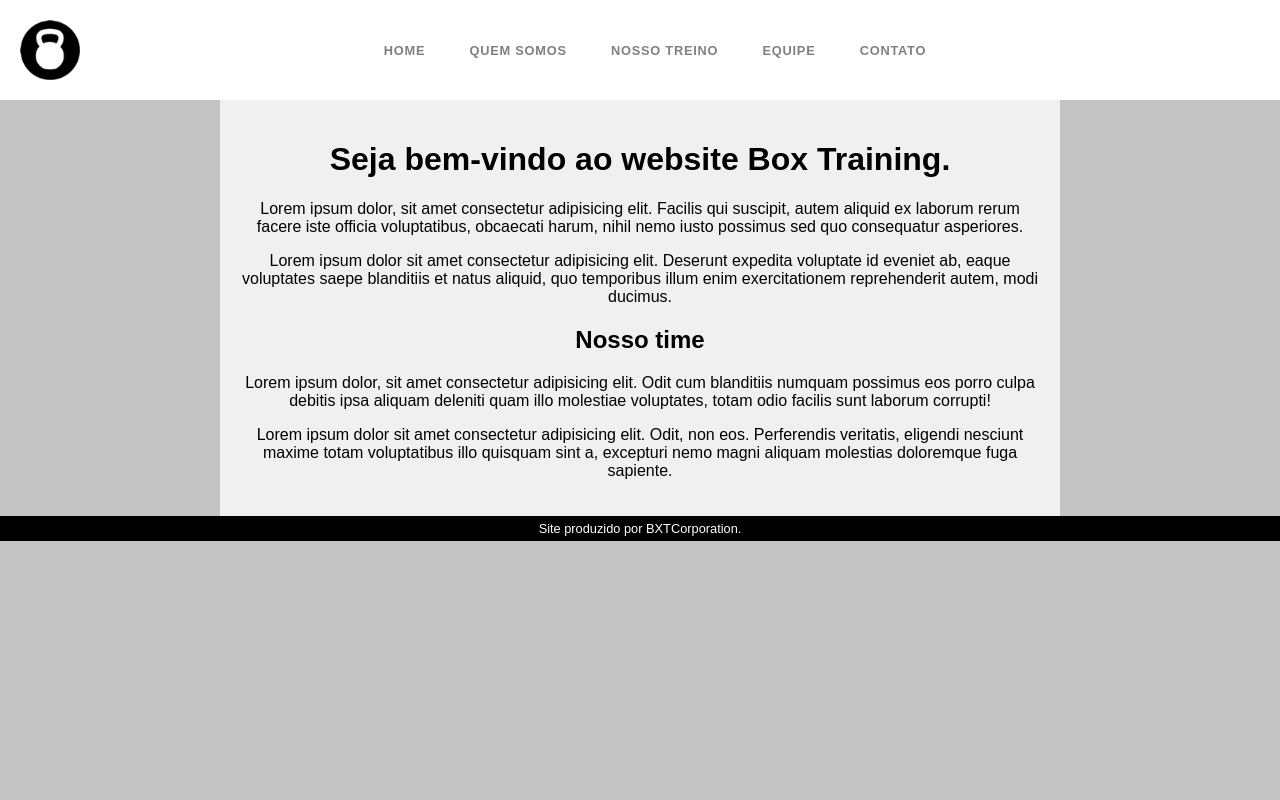
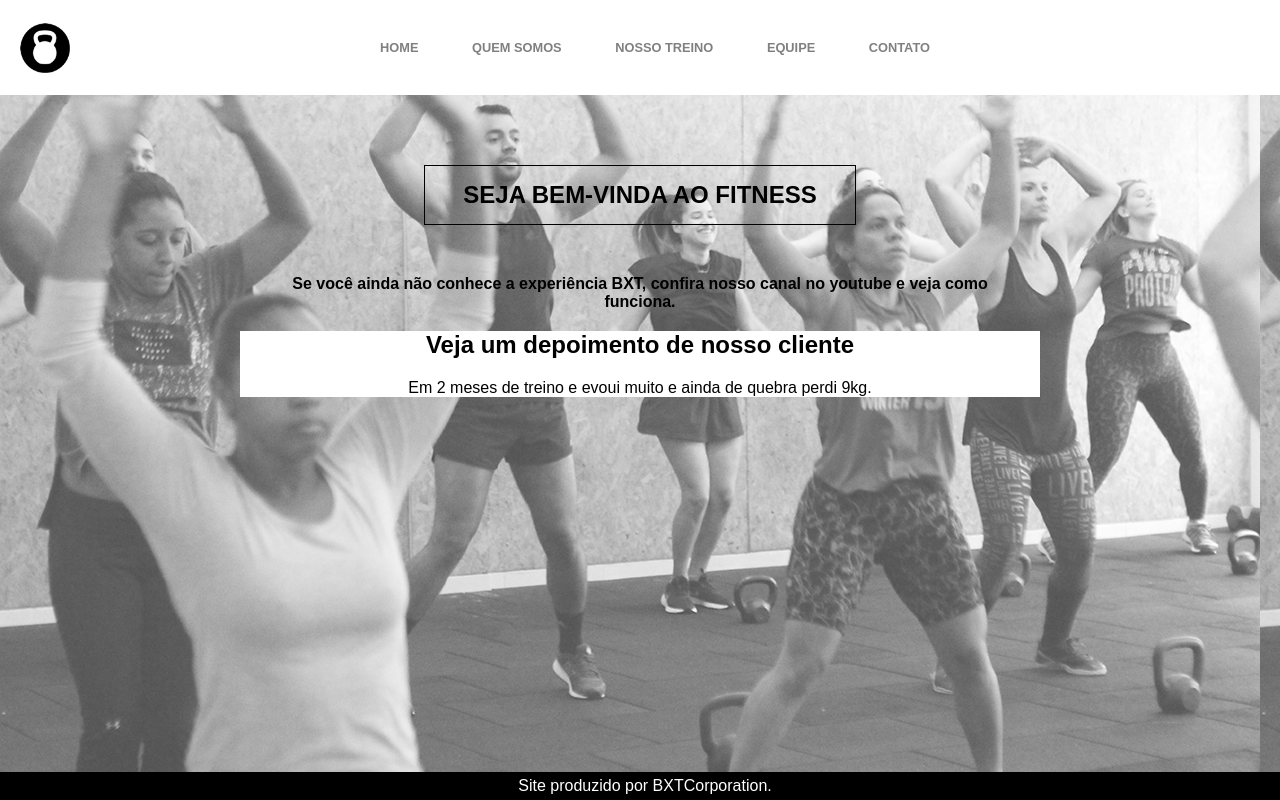
Before and after one commit to JoaoVictorCX/projeto-bxt, a plain HTML site: page index.html in a window 1280 px wide. Drawn offline with Linux system fonts and the light colour scheme.

Commit message:
background

```diff
--- a/index.html
+++ b/index.html
@@ -23,12 +23,14 @@
         </div>
     </header>
     <main>
-        <h1>Seja bem-vindo ao website Box Training.</h1>
-        <p>Lorem ipsum dolor, sit amet consectetur adipisicing elit. Facilis qui suscipit, autem aliquid ex laborum rerum facere iste officia voluptatibus, obcaecati harum, nihil nemo iusto possimus sed quo consequatur asperiores.</p>
-        <p>Lorem ipsum dolor sit amet consectetur adipisicing elit. Deserunt expedita voluptate id eveniet ab, eaque voluptates saepe blanditiis et natus aliquid, quo temporibus illum enim exercitationem reprehenderit autem, modi ducimus.</p>
-        <h2>Nosso time</h2>
-        <p>Lorem ipsum dolor, sit amet consectetur adipisicing elit. Odit cum blanditiis numquam possimus eos porro culpa debitis ipsa aliquam deleniti quam illo molestiae voluptates, totam odio facilis sunt laborum corrupti!</p>
-        <p>Lorem ipsum dolor sit amet consectetur adipisicing elit. Odit, non eos. Perferendis veritatis, eligendi nesciunt maxime totam voluptatibus illo quisquam sint a, excepturi nemo magni aliquam molestias doloremque fuga sapiente.</p>
+        <h1>SEJA BEM-VINDA AO FITNESS</h1>
+        <p>Se você ainda não conhece a experiência BXT, confira nosso canal no youtube e veja como funciona.</p>
+
+
+        <div class="depo">
+            <h2>Veja um depoimento de nosso cliente</h2>
+            <p>Em 2 meses de treino e evoui muito e ainda de quebra perdi 9kg.</p>
+        </div>
 
 
     </main>
--- a/style.css
+++ b/style.css
@@ -1,10 +1,11 @@
 @charset "UTF-08";
 
 body {
-    background-color: rgb(196, 196, 196);
+    background-image: url('imagens/background1.png');
     font-family: Arial, Helvetica, sans-serif;
     text-align: center;
     margin: 0px;
+
 }
 
 header {
@@ -20,10 +21,17 @@ header > div {
 
 div > nav {
     margin: auto;
+    font-family: Arial, Helvetica, sans-serif;
+    text-align: center;
+    font-weight: bold;
+    background-color: white;
+    padding: 20px;
+    font-size: 0.8em;
+
 }
 
 div > img {
-    width: 60px;
+    width: 50px;
     height: auto;
 }
 
@@ -47,41 +55,54 @@ header h1 {
 }
 */
 
-nav {
-    font-family: Arial, Helvetica, sans-serif;
-    text-align: center;
-    font-weight: bold;
-    background-color: white;
-    padding: 20px;
-    font-size: 0.8em;
-    letter-spacing: 0.02cm;
-}
+
 
 nav > a {
     padding: 5px;
     color: grey;
     text-decoration: none;
-    margin-right: 30px;
+    margin-right: 20px;
+    padding: 15px;
     transition-duration: 0.2s;
 }
 
 nav > a:hover {
-    padding: 15px;
     color: black;
     background-color: greenyellow;
 
 }
 
 main {
-    background-color: rgb(240, 240, 240);
     max-width: 800px;
     margin: auto;
     padding: 20px;
 }
 
+main > h1 {
+    padding: 15px;
+    border: 1px solid black;
+    width: 400px;
+    height: auto;
+    font-size: 1.5em;
+    margin: 50px auto;
+}
+
+main > p {
+    margin: 20px;
+    font-weight: bold;
+}
+
+div.depo {
+    background-color: white;
+}
+
 footer {
-    font-size: 0.8em;
     color: white;
     background-color: black;
     padding: 5px;
+    position: absolute;
+    width: 100%;
+    bottom: 0px;
+
+
 }
```
Also changed, not shown: imagens/background1.png (added).
